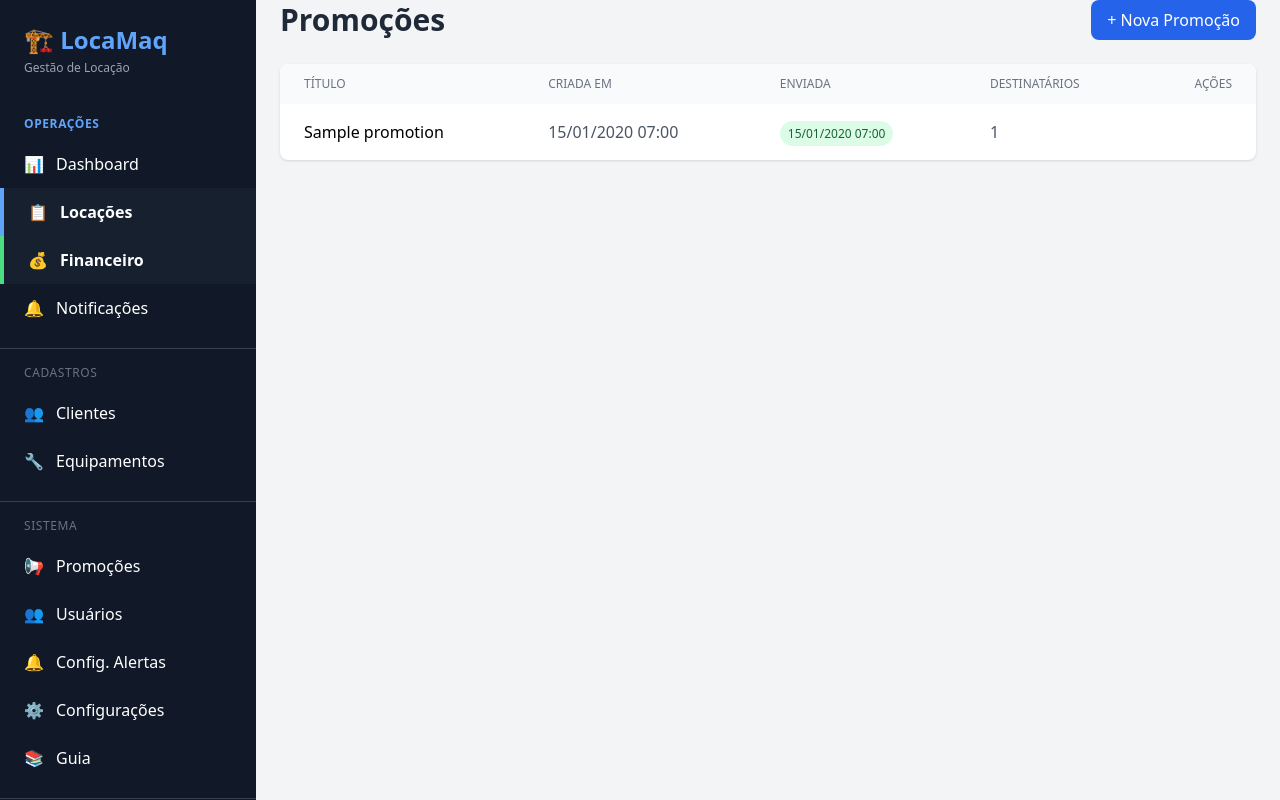
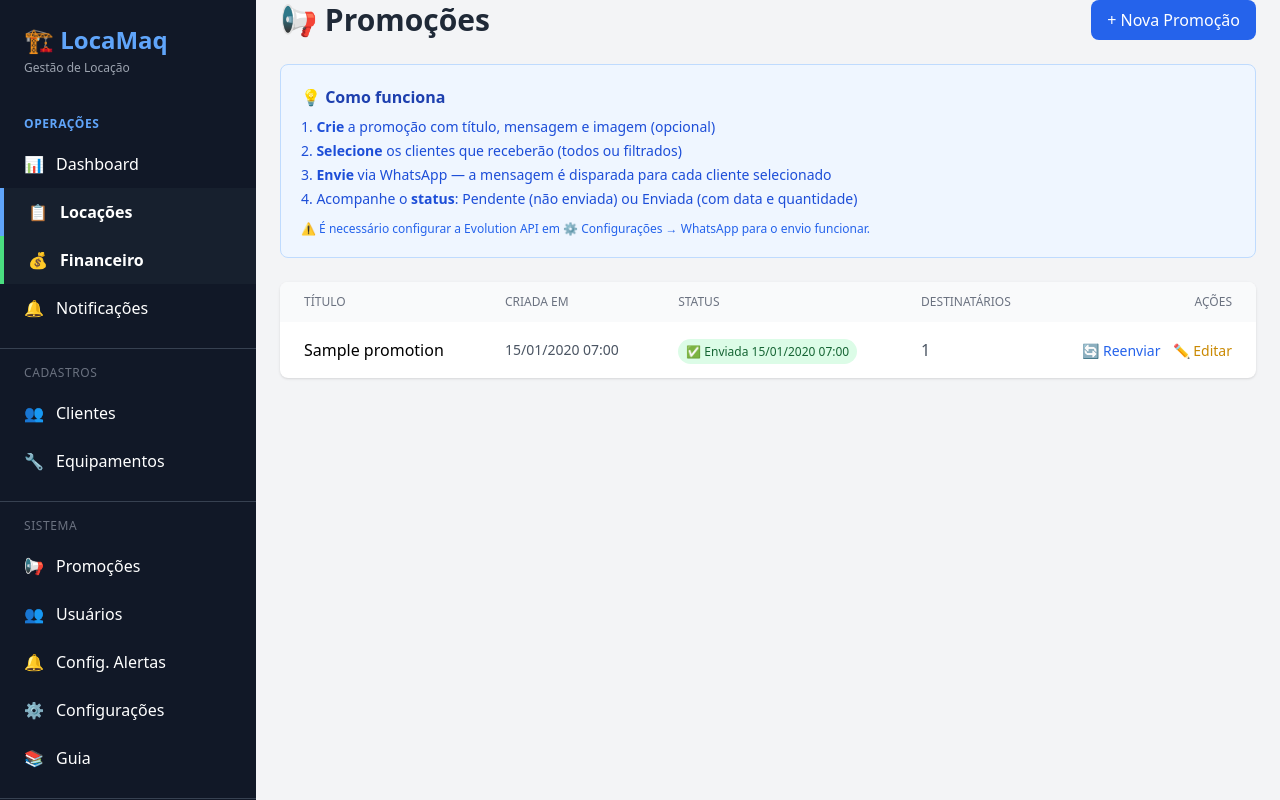
Before and after one commit to leopesi/locamaq, a Django app: page /promotions/ in a window 1280 px wide. Run offline with Django 5.2, Linux system fonts and the light colour scheme; a user stored in the database is signed in; tables that the repository leaves empty hold one stand-in row (values such as "Sample post"); some libraries are stand-ins or nearby versions.

Commit message:
feat: promoções — instruções, edição, reenvio, dicas no formulário
- Instruções 'Como funciona' na página de listagem
- Botão Editar em cada promoção
- Botão Reenviar para promoções já enviadas
- Status: Pendente / Enviada (com data)
- Dicas nos campos do formulário (título, mensagem, imagem)
- Preview de como o cliente verá a mensagem

```diff
--- a/apps/promotions/urls.py
+++ b/apps/promotions/urls.py
@@ -6,5 +6,6 @@ app_name = 'promotions'
 urlpatterns = [
     path('', views.promotion_list, name='promotion_list'),
     path('create/', views.promotion_create, name='promotion_create'),
+    path('<int:pk>/edit/', views.promotion_edit, name='promotion_edit'),
     path('<int:pk>/send/', views.promotion_send, name='promotion_send'),
 ]
--- a/apps/promotions/views.py
+++ b/apps/promotions/views.py
@@ -34,6 +34,22 @@ def promotion_create(request):
     else:
         form = PromotionForm()
     return render(request, 'promotions/promotion_form.html', {'form': form, 'title': 'Nova Promoção'})
+
+
+@login_required
+@admin_required
+def promotion_edit(request, pk):
+    """Edit a promotion."""
+    promotion = get_object_or_404(Promotion, pk=pk, tenant=request.tenant)
+    if request.method == 'POST':
+        form = PromotionForm(request.POST, request.FILES, instance=promotion)
+        if form.is_valid():
+            form.save()
+            messages.success(request, f'Promoção "{promotion.title}" atualizada.')
+            return redirect('promotions:promotion_list')
+    else:
+        form = PromotionForm(instance=promotion)
+    return render(request, 'promotions/promotion_form.html', {'form': form, 'title': f'Editar: {promotion.title}'})
 
 
 @login_required
--- a/templates/promotions/promotion_list.html
+++ b/templates/promotions/promotion_list.html
@@ -3,21 +3,33 @@
 {% block title %}Promoções — LocaMaq{% endblock %}
 
 {% block content %}
-<div class="flex justify-between items-center mb-6">
-    <h1 class="text-3xl font-bold text-gray-800">Promoções</h1>
+<div class="flex flex-wrap justify-between items-center mb-6 gap-3">
+    <h1 class="text-2xl md:text-3xl font-bold text-gray-800">📢 Promoções</h1>
     <a href="{% url 'promotions:promotion_create' %}"
        class="bg-blue-600 text-white px-4 py-2 rounded-lg hover:bg-blue-700 transition">
         + Nova Promoção
     </a>
 </div>
 
-<div class="bg-white rounded-lg shadow overflow-hidden">
-    <table class="w-full">
+<!-- Instruções -->
+<div class="bg-blue-50 border border-blue-200 rounded-lg p-5 mb-6">
+    <h3 class="font-bold text-blue-800 mb-2">💡 Como funciona</h3>
+    <ol class="list-decimal list-inside space-y-1 text-sm text-blue-700">
+        <li><strong>Crie</strong> a promoção com título, mensagem e imagem (opcional)</li>
+        <li><strong>Selecione</strong> os clientes que receberão (todos ou filtrados)</li>
+        <li><strong>Envie</strong> via WhatsApp — a mensagem é disparada para cada cliente selecionado</li>
+        <li>Acompanhe o <strong>status</strong>: Pendente (não enviada) ou Enviada (com data e quantidade)</li>
+    </ol>
+    <p class="text-xs text-blue-600 mt-3">⚠️ É necessário configurar a Evolution API em ⚙️ Configurações → WhatsApp para o envio funcionar.</p>
+</div>
+
+<div class="bg-white rounded-lg shadow overflow-x-auto">
+    <table class="w-full min-w-[600px]">
         <thead class="bg-gray-50">
             <tr>
                 <th class="px-6 py-3 text-left text-xs font-medium text-gray-500 uppercase">Título</th>
                 <th class="px-6 py-3 text-left text-xs font-medium text-gray-500 uppercase">Criada em</th>
-                <th class="px-6 py-3 text-left text-xs font-medium text-gray-500 uppercase">Enviada</th>
+                <th class="px-6 py-3 text-left text-xs font-medium text-gray-500 uppercase">Status</th>
                 <th class="px-6 py-3 text-left text-xs font-medium text-gray-500 uppercase">Destinatários</th>
                 <th class="px-6 py-3 text-right text-xs font-medium text-gray-500 uppercase">Ações</th>
             </tr>
@@ -26,24 +38,31 @@
             {% for promo in promotions %}
             <tr class="hover:bg-gray-50">
                 <td class="px-6 py-4 font-medium">{{ promo.title }}</td>
-                <td class="px-6 py-4 text-gray-600">{{ promo.created_at|date:"d/m/Y H:i" }}</td>
+                <td class="px-6 py-4 text-gray-600 text-sm">{{ promo.created_at|date:"d/m/Y H:i" }}</td>
                 <td class="px-6 py-4">
                     {% if promo.sent_at %}
-                    <span class="px-2 py-1 text-xs rounded-full bg-green-100 text-green-800">{{ promo.sent_at|date:"d/m/Y H:i" }}</span>
+                    <span class="px-2 py-1 text-xs rounded-full bg-green-100 text-green-800">✅ Enviada {{ promo.sent_at|date:"d/m/Y H:i" }}</span>
                     {% else %}
-                    <span class="px-2 py-1 text-xs rounded-full bg-yellow-100 text-yellow-800">Pendente</span>
+                    <span class="px-2 py-1 text-xs rounded-full bg-yellow-100 text-yellow-800">⏳ Pendente</span>
                     {% endif %}
                 </td>
                 <td class="px-6 py-4 text-gray-600">{{ promo.recipients_count }}</td>
                 <td class="px-6 py-4 text-right">
                     {% if not promo.sent_at %}
-                    <a href="{% url 'promotions:promotion_send' promo.pk %}" class="text-green-600 hover:text-green-900">Enviar</a>
+                    <a href="{% url 'promotions:promotion_send' promo.pk %}" class="text-green-600 hover:text-green-800 text-sm mr-2">📱 Enviar</a>
+                    {% else %}
+                    <a href="{% url 'promotions:promotion_send' promo.pk %}" class="text-blue-600 hover:text-blue-800 text-sm mr-2">🔄 Reenviar</a>
                     {% endif %}
+                    <a href="{% url 'promotions:promotion_edit' promo.pk %}" class="text-yellow-600 hover:text-yellow-800 text-sm">✏️ Editar</a>
                 </td>
             </tr>
             {% empty %}
             <tr>
-                <td colspan="5" class="px-6 py-4 text-center text-gray-500">Nenhuma promoção criada.</td>
+                <td colspan="5" class="px-6 py-8 text-center text-gray-500">
+                    <div class="text-4xl mb-3">📢</div>
+                    <p>Nenhuma promoção criada.</p>
+                    <p class="text-xs mt-2">Crie sua primeira promoção para divulgar ofertas aos clientes via WhatsApp.</p>
+                </td>
             </tr>
             {% endfor %}
         </tbody>
```
Also changed, not shown: templates/promotions/promotion_form.html (+35 -8 lines).
